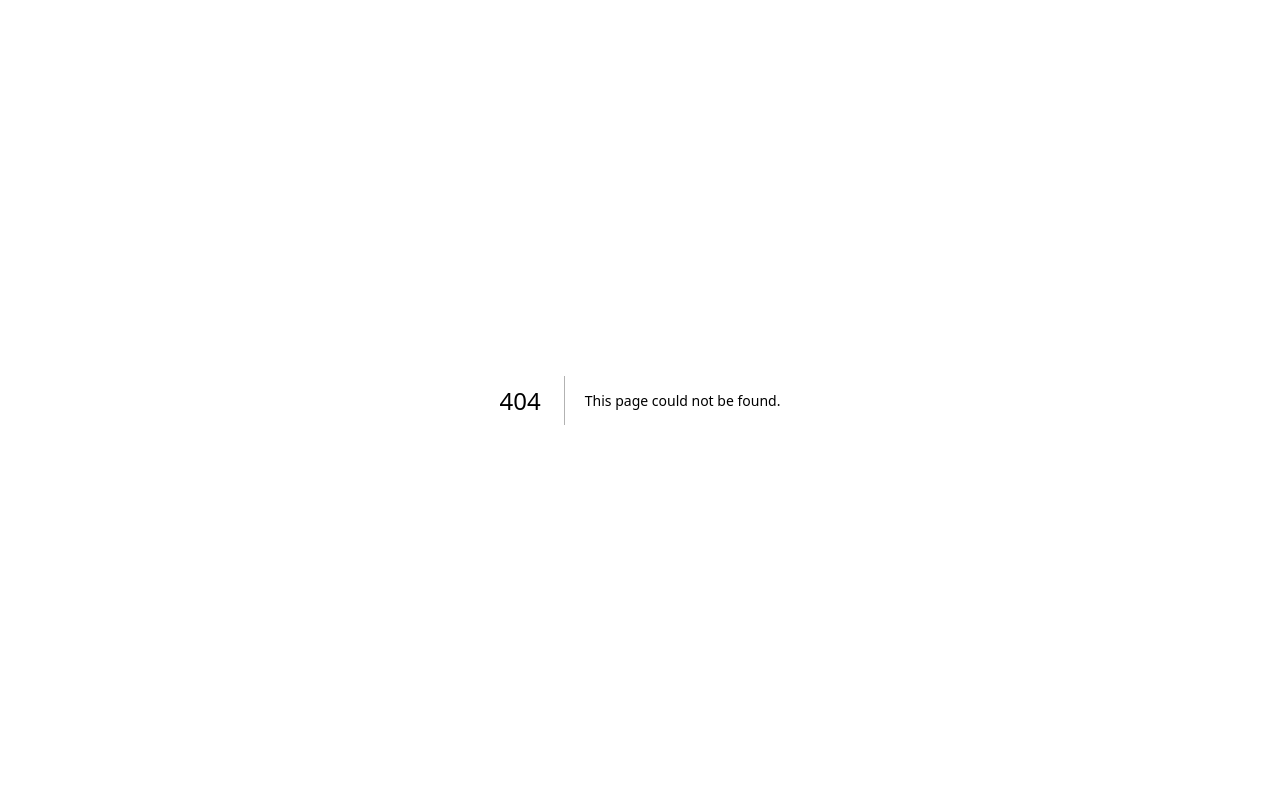
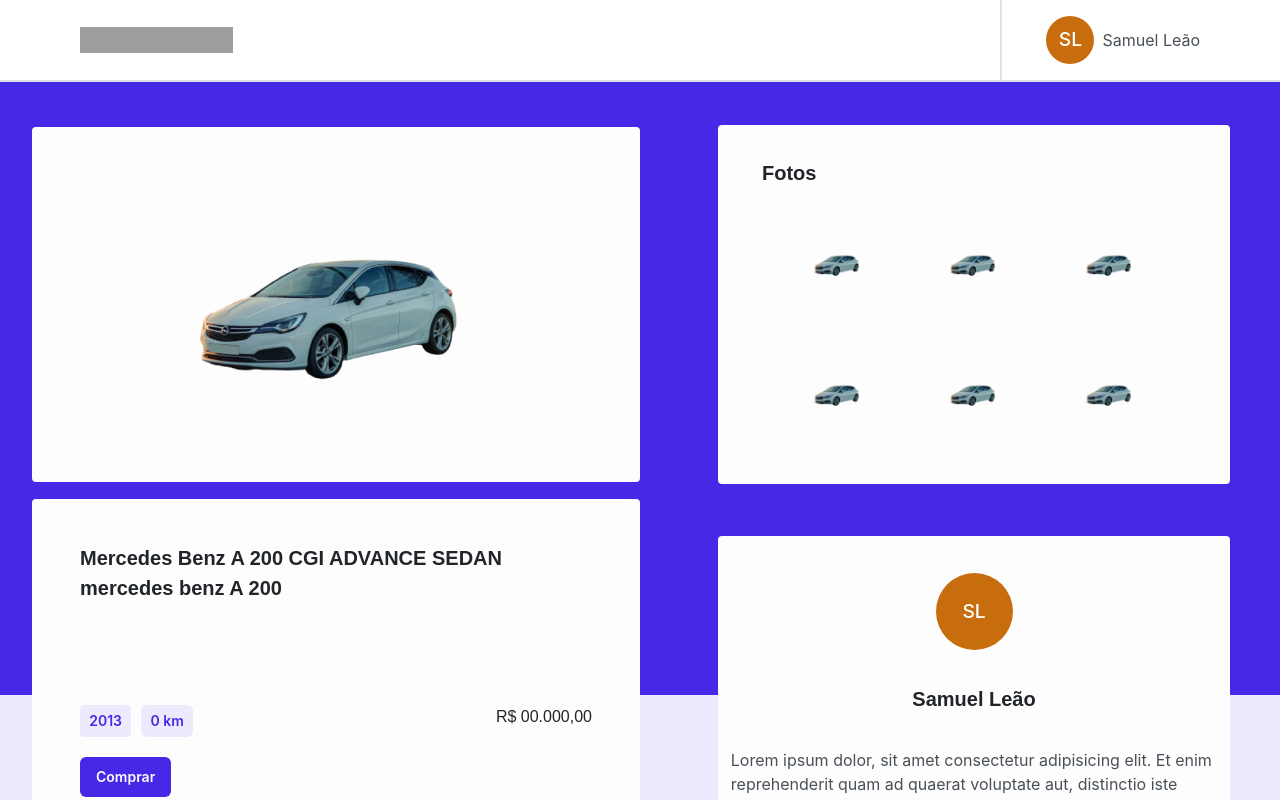
Before and after one commit to group6-t14-alex/front-motors-shop, a Next.js app: page /product in a window 1280 px wide. Before the commit this address had no page. Shown: the top 800 px of the page. Built offline with nearby package versions, Linux system fonts and the light colour scheme; grey boxes are pictures that could not be loaded.

Commit message:
feat: add modal to expand car photo

```diff
--- /dev/null
+++ b/src/components/modals/expandPhoto.tsx
@@ -0,0 +1,45 @@
+import Image from 'next/image';
+import {
+    useDisclosure,
+    Modal,
+    ModalOverlay,
+    ModalContent,
+    ModalBody,
+    ModalCloseButton,
+    ModalHeader,
+    Button,
+    Heading
+} from '@chakra-ui/react'
+
+import carro from "../../assets/cars/imgExample.png"
+
+const ExpandPhotoModal = () => {
+    const { isOpen, onOpen, onClose } = useDisclosure();
+
+    return(
+        <>
+            <Button h='355px'  w='100%'  maxWidth='1032px' bg="grey10" marginTop='45px' borderRadius='4px' display='flex' alignItems='center' justifyContent='center' onClick={onOpen}>
+                <Image src={carro} alt='Mercedes benz A'/>
+            </Button>
+
+            <Modal onClose={onClose} isOpen={isOpen} isCentered>
+                <ModalOverlay/>
+
+                <ModalContent>
+
+                    <ModalHeader alignSelf="flex-start">
+                        <Heading color="grey1" fontSize="heading7" fontFamily="heading" fontWeight='500' >Imagem do veículo</Heading>
+                        <ModalCloseButton color={"grey4"} border={"1px solid grey4"}/>
+                    </ModalHeader>
+                    <ModalBody display="flex" alignItems="center" bg={'grey7'} borderRadius='4px' marginBottom="28px" w="312px">
+                        <Image src={carro} alt='Mercedes benz A'/>
+                    </ModalBody>
+
+                </ModalContent>
+
+            </Modal>
+        </>
+    )
+}
+
+export default ExpandPhotoModal
--- a/src/pages/index.tsx
+++ b/src/pages/index.tsx
@@ -2,7 +2,7 @@
 import Head from "next/head";
 import { Inter } from "next/font/google";
 import CardWrapper from "@/components/cards/cardWrapper";
-import ButtonSeeFilters from "@/components/buttons/buttonsFilter";
+import ButtonSeeFilters from "@/components/modals/buttonsFilter";
 import Filter from "@/components/filter/filter";
 import FilterDesk from "@/components/filter/filterDesk";
 import { Header } from "@/components/header/header";
--- a/src/pages/productPage.tsx
+++ b/src/pages/product.tsx
@@ -12,13 +12,13 @@ import {
     List,
     UnorderedList,
     Textarea,
-    FormControl,
+    FormControl
 } from '@chakra-ui/react'
 
-import carro from "../assets/cars/imgExample.png"
 import PhotosCar from '@/components/cards/photosCarCard'
 import { Footer } from '@/components/footer/footer';
 import { HeaderLogged } from '@/components/header/headerLogged';
+import ExpandPhotoModal from '@/components/modals/expandPhoto';
 
 
 const ProductPage = () => {
@@ -30,9 +30,7 @@ const ProductPage = () => {
             <Box h='100%' w='100%' display='flex' alignItems='center' flexDirection='column' bgGradient={{cel: 'linear(to-b, brand1 0%, brand1 13.5%,brand4 13.5%, brand4 100%)', desk:'linear(to-b, brand1 0%, brand1 25%,brand4 25%, brand4 100%)'}}>
                 <Box w='95%' display={{ cel: "flex", desk: "grid" }} alignItems='center' flexDirection='column'>
                     <Box display='flex' flexDirection='column' w={{cel:"95%", desk:'50%'}}>
-                        <Box h='355px'  w='100%'  maxWidth='1032px' bg="grey10" marginTop='45px' borderRadius='4px' display='flex' alignItems='center' justifyContent='center'>
-                            <Image src={carro} alt='Mercedes benz A'/>
-                        </Box>
+                        <ExpandPhotoModal />
 
                         <Box  w='100%'  maxWidth='1032px' h='326px' borderRadius='4px' display='flex' marginTop='17px' bg='grey10' alignItems='flex-start' flexDirection='column' justifyContent='space-between' p='28px 48px'>
                             <Box padding='16px 0' h='224px' display='flex' flexDirection='column' justifyContent='space-between'>
@@ -56,7 +54,6 @@ const ProductPage = () => {
                             <Text fontFamily='body' fontWeight='400' fontSize='16px' color='grey2' h='150px'>Lorem Ipsum is simply dummy text of the printing and typesetting industry. Lorem Ipsum has been the  standard dummy text ever since the 1500s, when an unknown printer took a galley of type and scrambled it to make a type specimen book.</Text>
                         </Box>
                     </Box>
-
 
                     <Box marginTop='45px' display= 'flex' flexDirection='column' alignItems='center' w={{ cel: "95%", desk: "40%" }} pos={{cel:'relative', desk:'absolute'}} top={{cel:'0', desk:'80px'}} right={{cel:'0px', desk:'50px'}}>
                         <Box w='100%' h='359px' borderRadius='4px' p='36px 44px' display='flex' flexDirection='column' alignItems='flex-start' justifyContent='space-around' bg='grey10' gap='32px'>
```
Also changed, not shown: src/components/modals/buttonsFilter.tsx (renamed from src/components/buttons/buttonsFilter.tsx).
